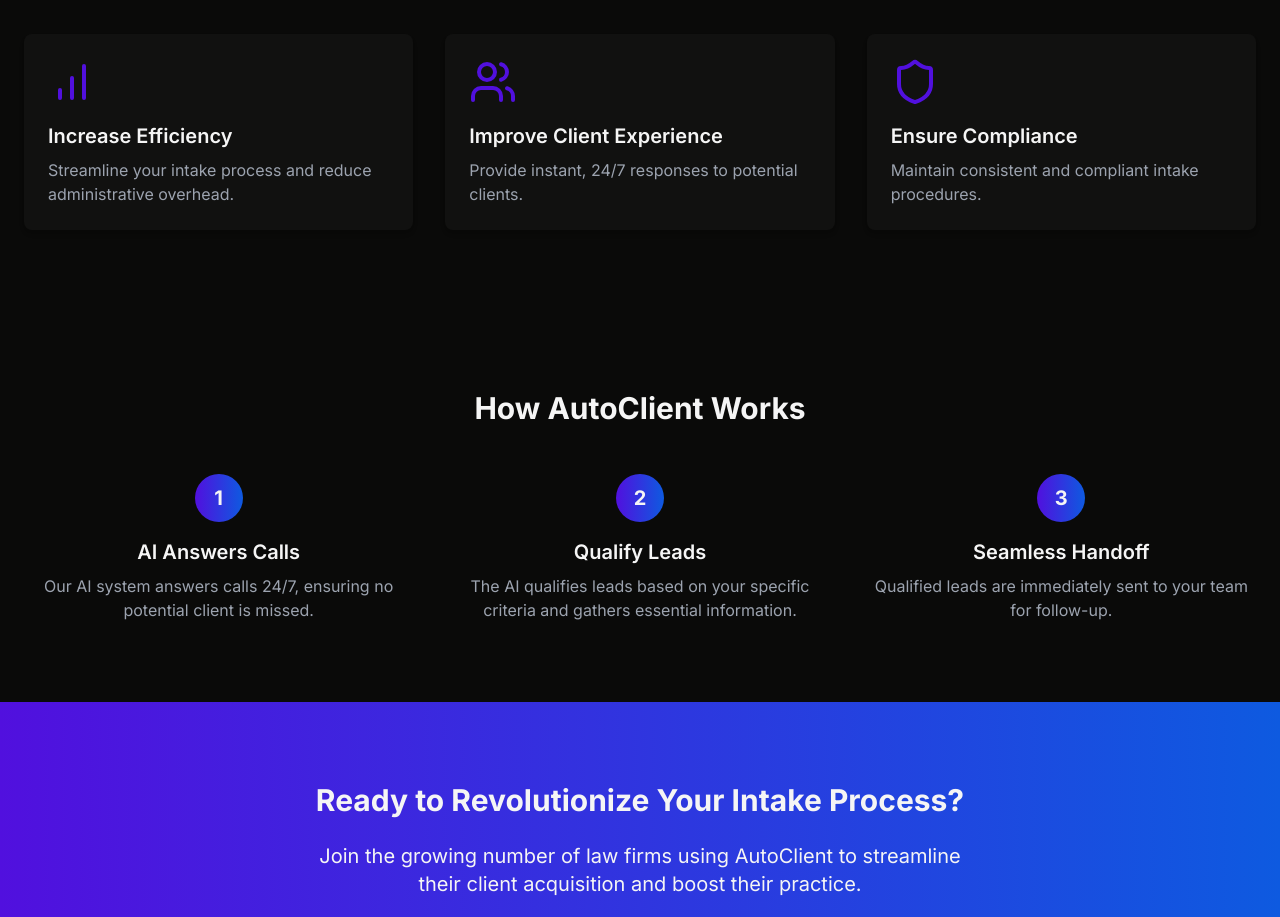
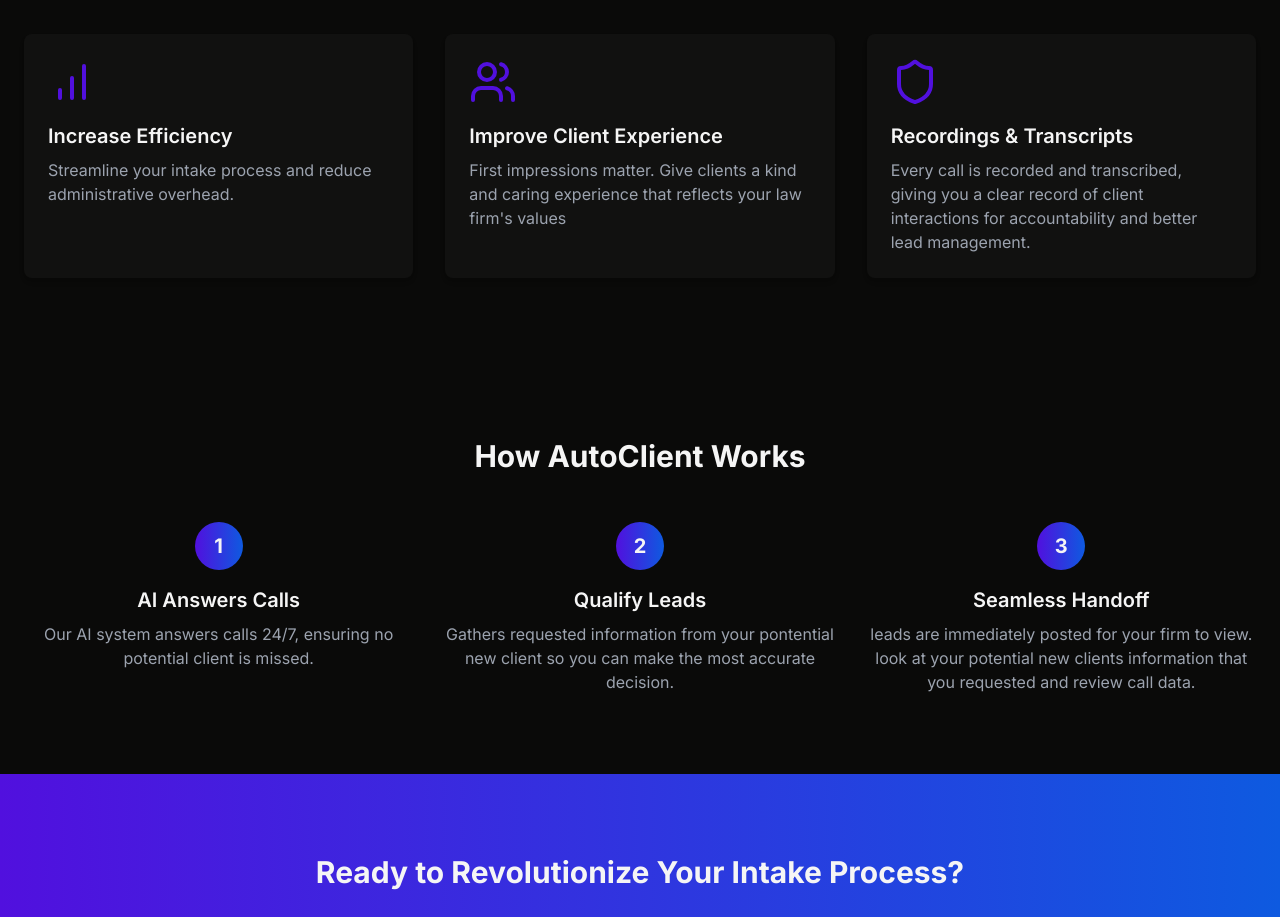
Before and after one commit to GreggTri/autoclient, a Next.js app: page / in a window 1280 px wide. Shown: the part 820-1737 px from the top of the page. Built offline with nearby package versions, Linux system fonts and the light colour scheme.

Commit message:
did the best I could with copy writing

```diff
--- a/src/app/(marketing)/page.tsx
+++ b/src/app/(marketing)/page.tsx
@@ -50,8 +50,8 @@
             <div className="grid grid-cols-1 md:grid-cols-2 lg:grid-cols-3 gap-8">
               {[
                 { icon: BarChart, title: "Increase Efficiency", description: "Streamline your intake process and reduce administrative overhead." },
-                { icon: Users, title: "Improve Client Experience", description: "Provide instant, 24/7 responses to potential clients." },
-                { icon: Shield, title: "Ensure Compliance", description: "Maintain consistent and compliant intake procedures." },
+                { icon: Users, title: "Improve Client Experience", description: "First impressions matter. Give clients a kind and caring experience that reflects your law firm's values" },
+                { icon: Shield, title: "Recordings & Transcripts", description: "Every call is recorded and transcribed, giving you a clear record of client interactions for accountability and better lead management." },
               ].map((feature, index) => (
                 <div key={index} className="bg-[#111110] p-6 rounded-lg shadow-md hover:shadow-xl transition-shadow duration-300">
                   <feature.icon className="w-12 h-12 mb-4 text-[#5110de]" />
@@ -70,8 +70,8 @@
             <div className="grid grid-cols-1 md:grid-cols-3 gap-8">
               {[
                 { step: "1", title: "AI Answers Calls", description: "Our AI system answers calls 24/7, ensuring no potential client is missed." },
-                { step: "2", title: "Qualify Leads", description: "The AI qualifies leads based on your specific criteria and gathers essential information." },
-                { step: "3", title: "Seamless Handoff", description: "Qualified leads are immediately sent to your team for follow-up." },
+                { step: "2", title: "Qualify Leads", description: "Gathers requested information from your pontential new client so you can make the most accurate decision." },
+                { step: "3", title: "Seamless Handoff", description: "leads are immediately posted for your firm to view. look at your potential new clients information that you requested and review call data." },
               ].map((item, index) => (
                 <div key={index} className="flex flex-col items-center text-center">
                   <div className="w-12 h-12 rounded-full bg-gradient-to-r from-[#5110de] to-[#0e5ae0] text-[#f5f5f5] flex items-center justify-center text-xl font-bold mb-4">
```
